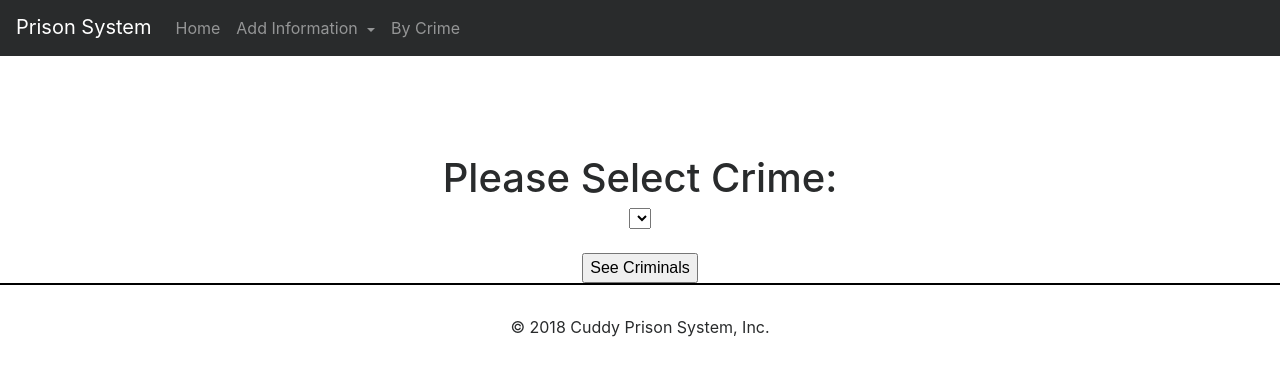
After one commit to ravenusmc/prison_system, a PHP site: page /prison_manager/by_crime_form.php in a window 1280 px wide. The commit adds this page. Shown: the top 376 px of the page. Run offline with PHP 8.4, Linux system fonts and the light colour scheme; data that the repository does not hold is empty; some libraries are stand-ins or nearby versions.

Commit message:
adding code to see which criminals committed which crime

```diff
--- /dev/null
+++ b/assets/css/by_crime.css
@@ -0,0 +1,14 @@
+/********************************
+CSS in this file will be used on the by_crime page.
+*********************************/
+
+#by_crime_main {
+  margin-top: 100px;
+}
+
+.by_crime_form {
+  display: flex;
+  flex-direction: column;
+  justify-content: center;
+  align-items: center;
+}
--- /dev/null
+++ b/prison_manager/by_crime_form.php
@@ -0,0 +1,32 @@
+<?php include '../view/header.php'; ?>
+<link rel="stylesheet" type="text/css" href="../assets/css/by_crime.css">
+
+
+<main id='by_crime_main'>
+
+  <section>
+    <h1 class='center'>Please Select Crime:</h1>
+
+    <form class='by_crime_form' action="index.php" method="post">
+
+      <input type="hidden" name="action" value="see_prisoner_by_crime" />
+
+      <select name="crime">
+        <?php foreach ($crimes as $crime) : ?>
+          <option value='<?php echo $crime['crime_committed']; ?>'>
+            <?php echo $crime['crime_committed']; ?>
+          </option>
+        <?php endforeach; ?>
+      </select><br>
+
+    <input type="submit" value="See Criminals" />
+    </form>
+
+  </section>
+
+
+</main>
+
+
+
+<?php include '../view/footer.php'; ?>
--- a/sql/tables.sql
+++ b/sql/tables.sql
@@ -57,3 +57,9 @@ JOIN address a on a.criminal_id = cr.criminal_id
 JOIN crimes ce on ce.criminal_id = cr.criminal_id
 JOIN officers o on ce.officer_id = o.officer_id
 WHERE cr.criminal_id = 37;
+
+--This query will get information for which criminals have committed which crimes
+SELECT c.criminal_id, c.crime_committed, cl.last_name, cl.first_name
+FROM crimes c
+JOIN criminals cl on cl.criminal_id = c.criminal_id
+WHERE c.crime_committed = 'robbery';
--- a/view/header.php
+++ b/view/header.php
@@ -31,10 +31,12 @@
           <a class="dropdown-item" href="?action=add_crime_form">Add Crime</a>
         </div>
       </li>
+      <li class="nav-item">
+        <a class="nav-link" href="?action=by_crime_form">By Crime</a>
+      </li>
     </ul>
   </div>
 </nav>
 
-
 <!-- the body section -->
 <body>
```
Also changed, not shown: assets/css/prisoner_info.css (+18 -0 lines), model/criminal_db.php (+12 -0 lines), prison_manager/by_crime.php (added, +7 -0 lines), prison_manager/index.php (+13 -0 lines), prison_manager/prisoner_info.php (+4 -4 lines).
